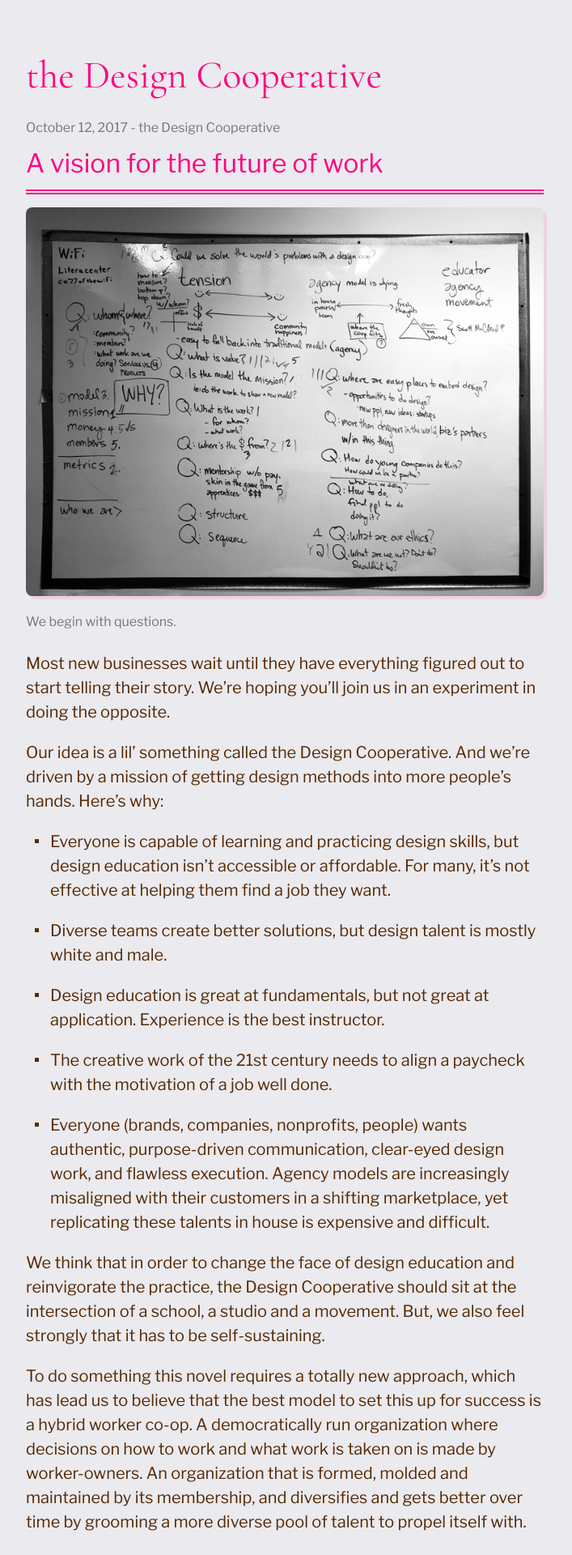
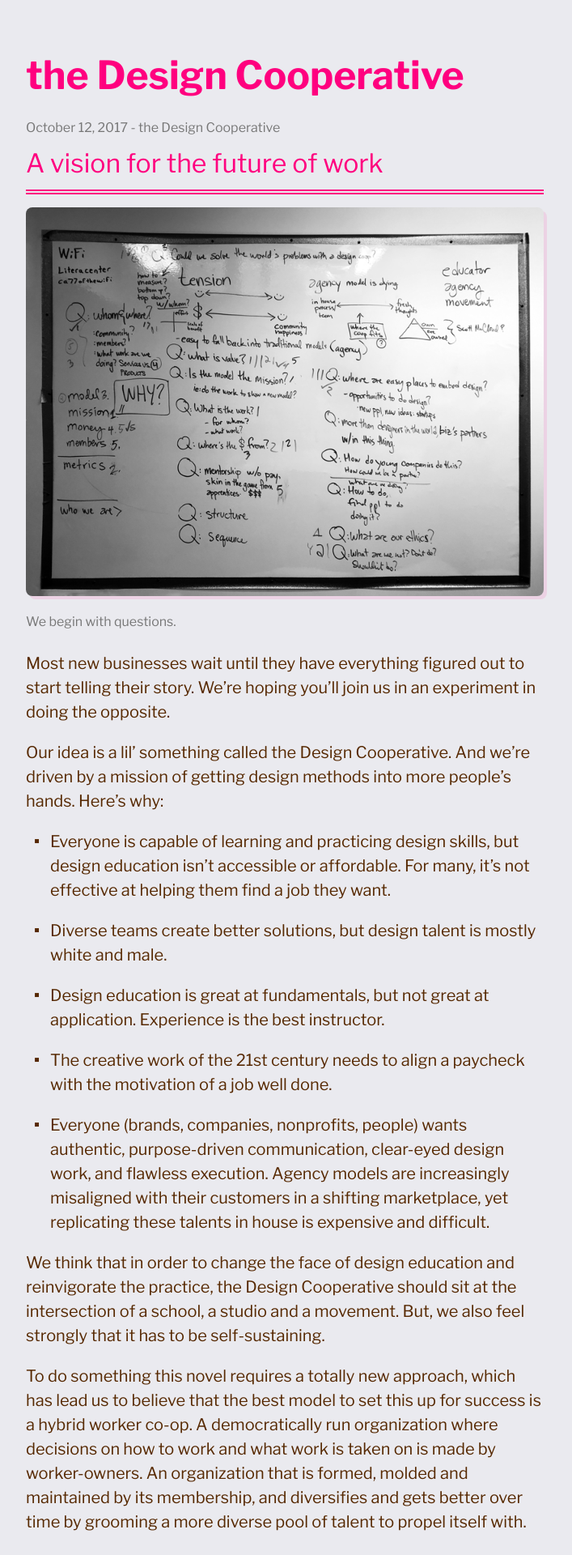
Before and after one commit to designcooperative/designcooperative.github.io, a Jekyll site: the page built from _posts/2017-10-12-a-vision.md, in a window 1280 px wide. Shown: the top 1920 px of the page at 81% size, without its empty margins (288-995 px from the left). Built offline with Jekyll 4.4.1, drawn with Linux system fonts in a browser that asks for light colours; our own code applies the rules of GitHub Pages for plain Markdown files.

Commit message:
removed Garamond, streamlined styles

```diff
--- a/_includes/header.html
+++ b/_includes/header.html
@@ -26,7 +26,7 @@
 	<link rel="stylesheet" href="/assets/main.scss.css">
 
 	<!-- Google Fonts -->
-	<link href="https://fonts.googleapis.com/css?family=Cormorant+Garamond|Libre+Franklin:400,400i,700,700i,800,800i" rel="stylesheet">
+	<link href="https://fonts.googleapis.com/css?family=Libre+Franklin:400,400i,700,700i" rel="stylesheet">
 
 	<!-- Global Site Tag (gtag.js) - Google Analytics -->
 	<script async src="https://www.googletagmanager.com/gtag/js?id=UA-107024549-1"></script>
--- a/assets/main.scss.css
+++ b/assets/main.scss.css
@@ -182,30 +182,36 @@ img {
     background-color: #562800;
 }
 
-h1, h2, .secondary {
+h1, h2, h3, h4, h4:before {
+	font-family: "Libre Franklin", sans-serif;
+}
+
+h1, h2, h4, h4:before, .secondary {
 	color: #FF007F;
 }
 
+h1, h4, h4:before {
+	font-weight: 700;
+}
+
+h2, h3 {
+	font-weight: 400;
+	line-height: 1.5em;
+}
+
 h1 {
-	font-family: "Cormorant Garamond", sans-serif;
 	font-size: 3em; /* 16 x 3 = 48 */
-	font-weight: 400;
+	font-weight: 600;
 	margin-bottom: .5em;
 }
 
 h2 {
-	font-family: "Libre Franklin", sans-serif;
 	font-size: 2em; /* 16 x 1.5 = 24 */
-	font-weight: 400;
-	line-height: 1.5em;
 	margin-bottom: .25em;
 }
 
 h3, .mc-field-group .mce_inline_error:last-child {
-	font-family: "Libre Franklin", sans-serif;
 	font-size: 1em; /* 16 x 1 = 16 */
-	font-weight: 400;
-	line-height: 1.5em;
 	margin-bottom: .5em;
 }
 
@@ -213,14 +219,8 @@ h3 {
 	color: #777;
 }
 
-h4, h4:before {
-	font-family: "Libre Franklin", sans-serif;
-	color: #FF007F;
-}
-
 h4 {
 	font-size: 2em; /* 16 x 1.5 = 24 */
-	font-weight: 600;
 	line-height: 1.5em;
 	margin: 1em 0;
 	padding: .5em 0 .5em 1em;
@@ -229,13 +229,12 @@ h4 {
 }
 
 h4:before {
-	content: open-quote;
+	font-size: 5em;
 	position: absolute;
 	margin-top: .25em;
 	margin-left: -.25em;
-	font-size: 5em;
-	font-weight: 800;
 	opacity: .1;
+	content: open-quote;
 }
 
 p, li, input, .response {
```
